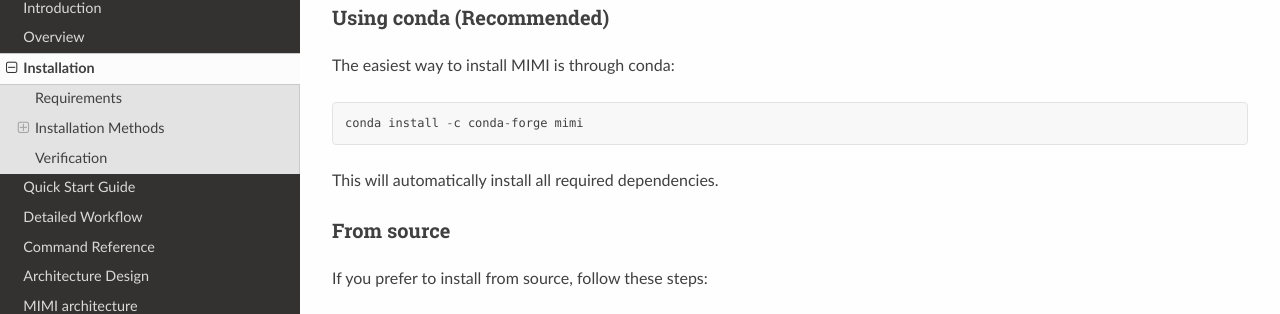
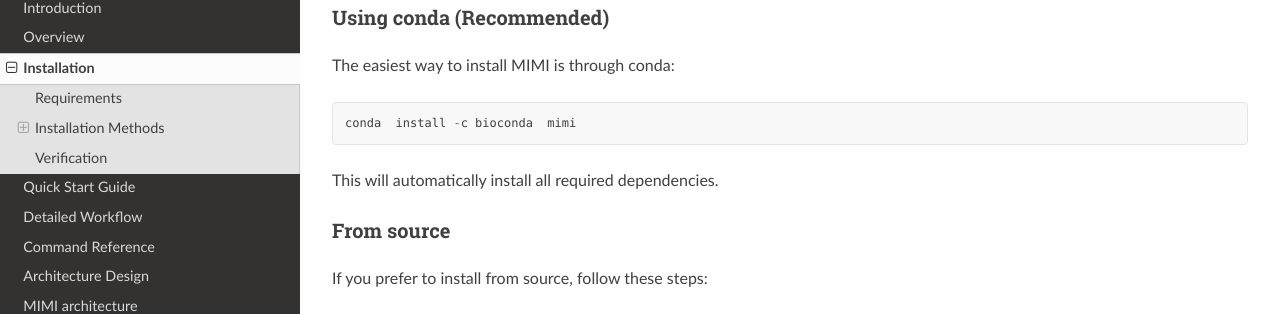
Before and after one commit to NYUAD-Core-Bioinformatics/MIMI, a Sphinx documentation site: the page built from docs/source/installation.rst, in a window 1280 px wide and 900 px high, scrolled down 396 px. Shown: the part 144-458 px from the top of the window. Built offline with Sphinx 7.4.7 and the Read the Docs theme 3.1.0, drawn with Linux system fonts in a browser that asks for light colours.

Commit message:
docs updated

```diff
--- a/docs/source/installation.rst
+++ b/docs/source/installation.rst
@@ -20,7 +20,7 @@ Using conda (Recommended)
 ~~~~~~~~~~~~~~~~~~~~~~~~~
 The easiest way to install MIMI is through conda::
 
-    conda install -c conda-forge mimi
+    conda  install -c bioconda  mimi
 
 This will automatically install all required dependencies.
 
```
Also changed, not shown: 3 other files.
